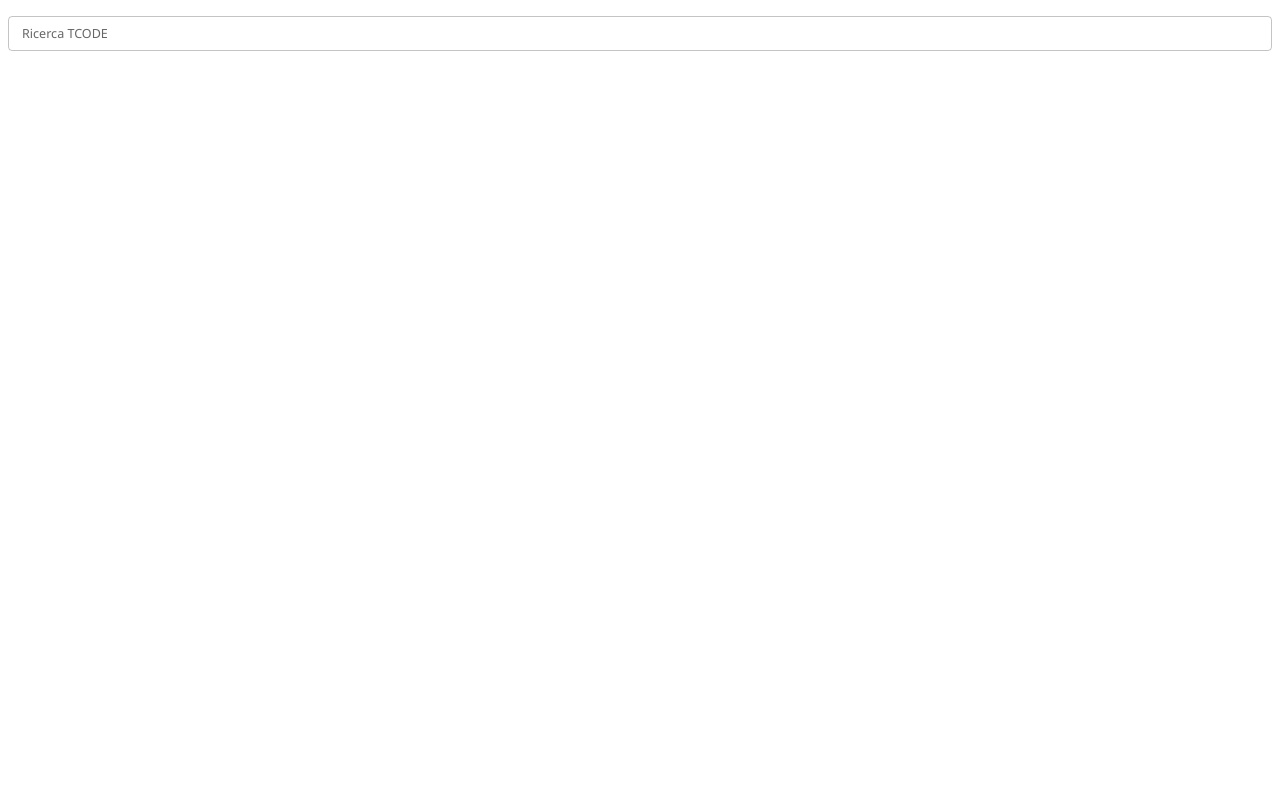
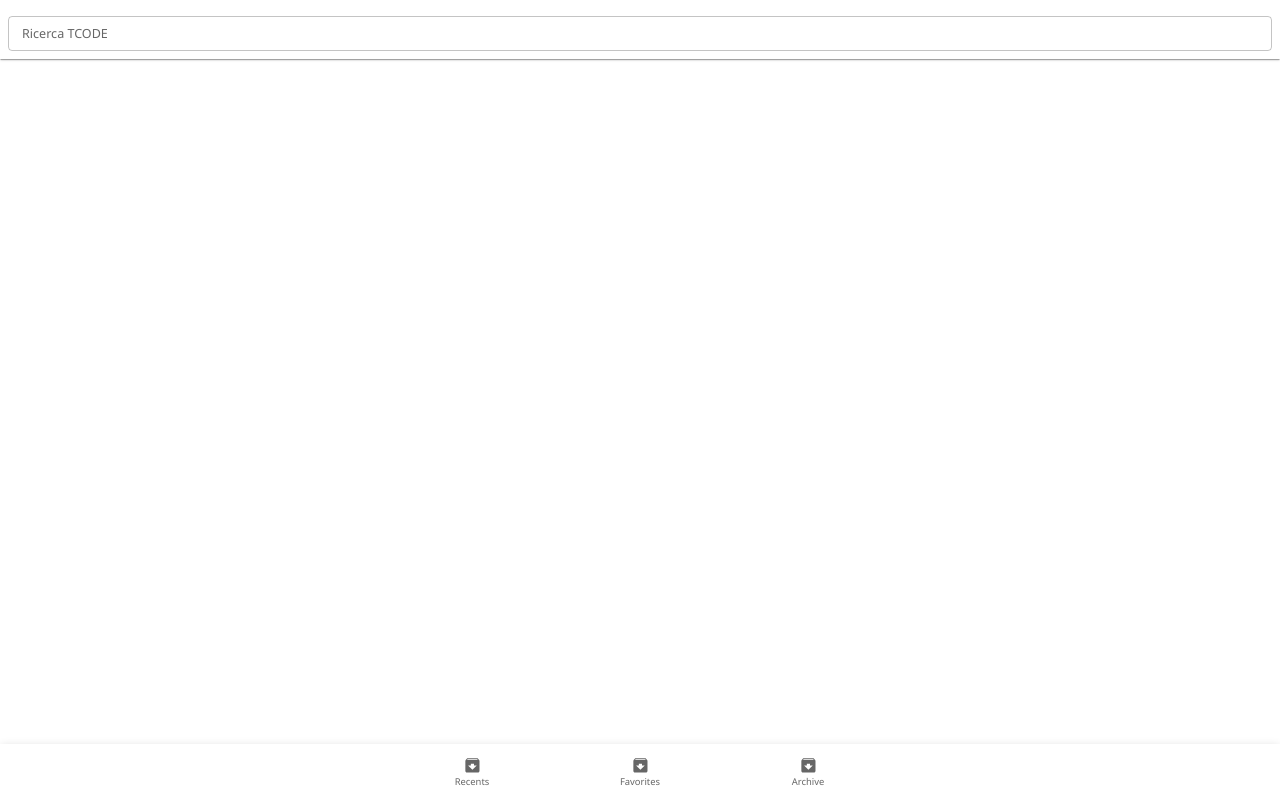
Before and after one commit to PicciMario/TCodeHelperChrome, a React (Create React App) app: page / in a window 1280 px wide. Built offline with nearby package versions, Linux system fonts and the light colour scheme.

Commit message:
esperimenti elementifissi

```diff
--- a/src/App.js
+++ b/src/App.js
@@ -1,11 +1,11 @@
 import './App.css';
 import * as React from 'react';
-import { Container, Typography, TextField, Box, FormControl } from '@mui/material';
+import { Container, Typography, TextField, Box, FormControl, BottomNavigationAction, Paper, BottomNavigation } from '@mui/material';
 import { styled } from '@mui/material/styles';
 import MuiAccordion from '@mui/material/Accordion';
 import MuiAccordionDetails from '@mui/material/AccordionDetails';
 import MuiAccordionSummary from '@mui/material/AccordionSummary';
-import ArrowForwardIosSharpIcon from '@mui/icons-material/ArrowForwardIosSharp';
+import ArchiveIcon from '@mui/icons-material/Archive';
 
 import { createTheme, ThemeProvider } from '@mui/material/styles';
 
@@ -103,6 +103,7 @@ function App() {
 
         <Container disableGutters maxWidth={false}>
 
+          <Paper square sx={{ position: 'fixed', top: 0, left: 0, right: 0, zIndex: 10 }} elevation={1}>
             <FormControl sx={{ m: 1, mt: 2, width: "-webkit-fill-available" }} fullWidth>
               <TextField
                 id="outlined-basic"
@@ -112,7 +113,9 @@ function App() {
                 onChange={e => setSearch(e.target.value)}
               />
             </FormControl>
+          </Paper>
 
+          <Box sx={{ pb: "56px", pt: "60px" }}>
             {
               checkKeywords()
                 .map(item => (
@@ -128,6 +131,21 @@ function App() {
                   </Accordion>
                 ))
             }
+          </Box>
+
+          <Paper sx={{ position: 'fixed', bottom: 0, left: 0, right: 0 }} elevation={3}>
+            <BottomNavigation
+              showLabels
+            // value={value}
+            // onChange={(event, newValue) => {
+            //   setValue(newValue);
+            // }}
+            >
+              <BottomNavigationAction label="Recents" icon={<ArchiveIcon />} />
+              <BottomNavigationAction label="Favorites" icon={<ArchiveIcon />} />
+              <BottomNavigationAction label="Archive" icon={<ArchiveIcon />} />
+            </BottomNavigation>
+          </Paper>
 
         </Container>
 
```
Lines whose indentation alone changed are shown as unchanged.
